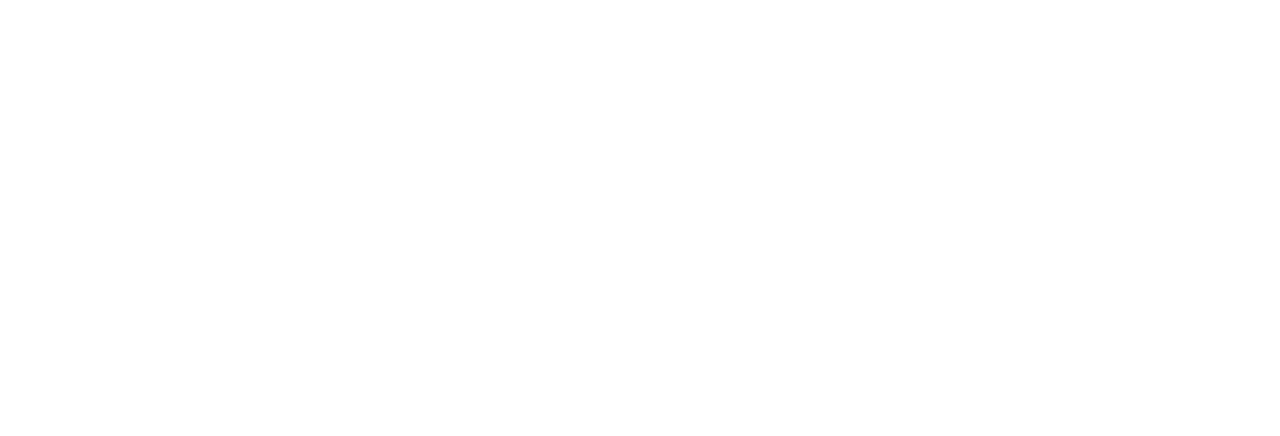
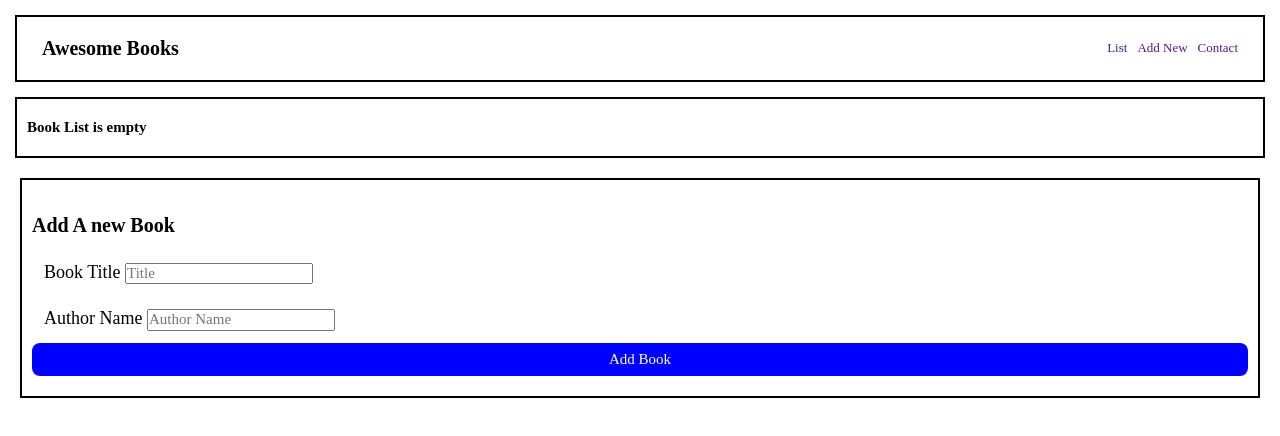
Before and after one commit to gsmalik030/awesome_books, a website: page index.html in a window 1280 px wide. Drawn offline with Linux system fonts and the light colour scheme.

Commit message:
_Created header and form

```diff
--- a/css/styles.css
+++ b/css/styles.css
@@ -0,0 +1,68 @@
+html {
+  font-size: 62.5%;
+}
+
+* {
+  margin: 0;
+  padding: 0;
+}
+
+li {
+  list-style: none;
+}
+
+a {
+  text-decoration: none;
+}
+
+.logo {
+  font-weight: bold;
+  font-size: 2rem;
+  margin-left: 1.5rem;
+}
+
+ul {
+  font-size: 1.3rem;
+  margin-right: 1.5rem;
+}
+
+.nav-list {
+  display: flex;
+  gap: 1rem;
+}
+
+.header {
+  display: flex;
+  justify-content: space-between;
+  border: 2px solid black;
+  padding: 2rem 1rem;
+  align-items: center;
+  margin: 1.5rem;
+}
+
+label {
+  font-size: 1.8rem;
+  margin: 1.2rem;
+}
+
+input {
+  font-size: 1.5rem;
+}
+
+form {
+  margin: 2rem;
+  display: flex;
+  flex-direction: column;
+  border: 2px solid black;
+  padding: 2rem 1rem;
+}
+
+button {
+  font-size: 1.5rem;
+  font-weight: 500;
+  padding: 0.8rem 1.2rem;
+  border-radius: 8px;
+  background-color: blue;
+  color: white;
+  border: none;
+}
--- a/index.html
+++ b/index.html
@@ -9,6 +9,25 @@
     <title>The Webster</title>
   </head>
   <body>
+    <header class="header">
+      <p class="logo">Awesome Books</p>
+      <nav>
+        <ul class="nav-list">
+          <li><a href="">List</a></li>
+          <li><a href="">Add New</a></li>
+          <li><a href="">Contact</a></li>
+        </ul>
+      </nav>
+    </header>
+    <section id="no-book" class="header"></section>
+    <form action="">
+      <h1>Add A new Book</h1>
+      <label for="title" >Book Title
+      <input type="text" id="title" placeholder="Title" /></label>
+      <label for="author" >Author Name
+      <input type="text" id="author" placeholder="Author Name" /></label>
+      <button id="add" type="submit">Add Book</button>
+    </form>
     <script src="script.js"></script>
   </body>
 </html>
--- a/script.js
+++ b/script.js
@@ -0,0 +1,5 @@
+const noBooks= document.getElementById('no-book');
+const noBookheading=document.createElement('h2');
+const noBookText=document.createTextNode('Book List is empty')
+noBookheading.appendChild(noBookText);
+noBooks.append(noBookheading);
```
